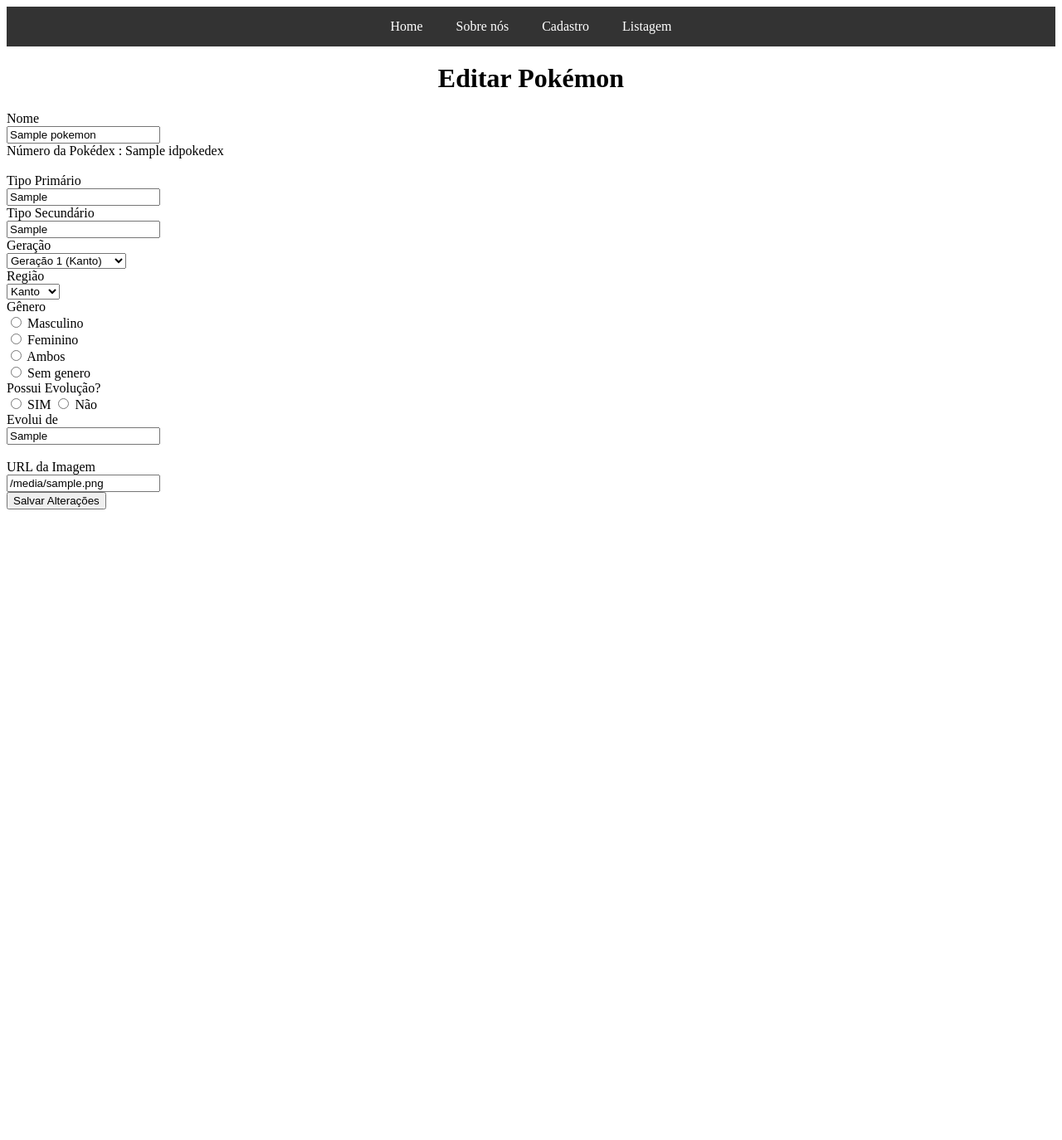
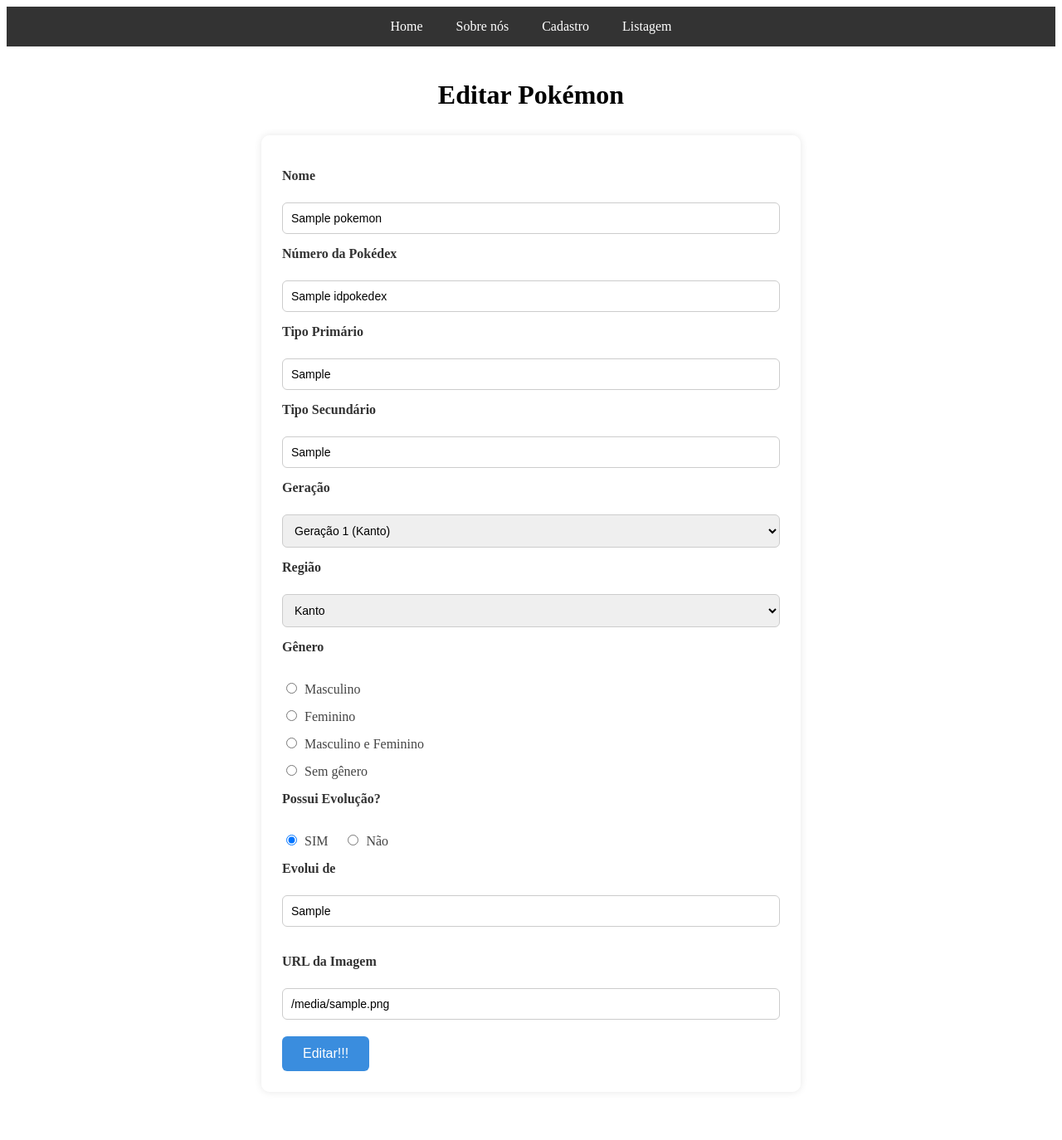
Before and after one commit to manuzickuhr/trabalhoprog, a Flask app: template templates/editar.html in a window 1280 px wide. Shown: the whole page at 83% size. Before the commit the page ends 614 px from the top, so only its background shows below. Run offline with Flask 3, Linux system fonts and the light colour scheme; the template is opened without the code that fills it: most values are stand-ins (such as "Sample title", 1, 10 or a date in 2020); parts of the project's set-up code (start-up, migrations or seed data) failed here and were passed over.

Commit message:
Ajustes finais

```diff
--- a/app.py
+++ b/app.py
@@ -72,35 +72,39 @@ def editar_pokemon(id):
         pokemons = Pokemon.select()
         return render_template("editar.html", pokemon=pokemon, pokemons=pokemons)
 
-@app.route("/atualizar", methods=["POST"])
+@app.route('/atualizar_pokemon', methods=['POST'])
 def atualizar_pokemon():
-    id = int(request.form["id"])
+    with db_session:
+        pokemon_id = request.form.get('id')
+        if not pokemon_id:
+            return "ID do Pokémon não enviado", 400
 
-    with db_session:
-        pokemon = Pokemon.get(id=id)
+        pokemon = Pokemon.get(id=int(pokemon_id))
         if not pokemon:
             return "Pokémon não encontrado", 404
 
-        pokemon.nome = request.form["nome"]
-        pokemon.idpokedex = int(request.form["idpokedex"]) if request.form["idpokedex"] else None
-        pokemon.tipo_primario = request.form["tipo_primario"]
-        pokemon.tipo_secundario = request.form["tipo_secundario"]
-        pokemon.geracao = int(request.form["geracao"]) if request.form["geracao"] else None
-        pokemon.regiao = request.form["regiao"]
-        pokemon.genero = request.form["genero"]
-        pokemon.tem_evolucao = request.form["tem_evolucao"]
-        #pokemon.evolui_de = int(request.form["evolui_de"]) if request.form["evolui_de"] else None
-        # Tentativa de conversão para int, se falhar, define como None, antes ele tentava converter o none para int que dava erro
+        pokemon.nome = request.form.get('nome')
+        pokemon.tipo_primario = request.form.get('tipo_primario')
+
+        tipo_secundario = request.form.get('tipo_secundario')
+        pokemon.tipo_secundario = tipo_secundario if tipo_secundario else None
+
+        pokemon.geracao = int(request.form.get('geracao'))
+        pokemon.regiao = request.form.get('regiao')
+        pokemon.genero = request.form.get('genero')
+
+        # tem_evolucao vem como 'True' ou 'False' string do formulário
+        pokemon.tem_evolucao = request.form.get('tem_evolucao') == 'S'
+
         try:
             pokemon.evolui_de = int(request.form["evolui_de"])
         except (ValueError, TypeError):
             pokemon.evolui_de = None
 
-        pokemon.imagem = request.form["imagem"]
+        pokemon.imagem = request.form.get('imagem')
 
-        commit()
+    return redirect(url_for('listagem'))
 
-    return redirect(url_for("listagem"))
 
 @app.route('/excluir/<int:id>')
 def excluir_pokemon(id):
--- a/static/css/style.css
+++ b/static/css/style.css
@@ -59,3 +59,64 @@ h1 {
     text-align: center;
     margin-top: 20px;
 }
+
+/* Estilo para o formulário de edição */
+form {
+    max-width: 600px;
+    margin: 30px auto;
+    padding: 25px;
+    background-color: #ffffffdd;
+    border-radius: 10px;
+    box-shadow: 0 0 10px rgba(0, 0, 0, 0.1);
+}
+
+form label {
+    font-weight: bold;
+    margin-top: 15px;
+    display: block;
+    color: #333;
+}
+
+form input[type="text"],
+form input[type="url"],
+form input[list],
+form select {
+    width: 100%;
+    padding: 10px;
+    margin-top: 5px;
+    border: 1px solid #ccc;
+    border-radius: 6px;
+    font-size: 14px;
+    box-sizing: border-box;
+}
+
+form input[type="radio"] {
+    margin-right: 5px;
+}
+
+form input[type="radio"] + label {
+    display: inline-block;
+    margin-right: 15px;
+    font-weight: normal;
+    color: #444;
+}
+
+form button {
+    margin-top: 20px;
+    padding: 12px 25px;
+    background-color: #3a8dde;
+    color: white;
+    border: none;
+    border-radius: 6px;
+    cursor: pointer;
+    font-size: 16px;
+    transition: background-color 0.3s ease;
+}
+
+form button:hover {
+    background-color: #306fb2;
+}
+
+main {
+    padding: 20px;
+}
--- a/templates/editar.html
+++ b/templates/editar.html
@@ -1,20 +1,20 @@
 <!DOCTYPE html>
 <html lang="pt-br">
 <head>
-    <meta charset="UTF-8">
-    <meta name="viewport" content="width=device-width, initial-scale=1.0">
+    <meta charset="UTF-8" />
+    <meta name="viewport" content="width=device-width, initial-scale=1" />
     <title>Editar Pokémon</title>
-    <link rel="stylesheet" href="{{ url_for('static', filename='css/style.css') }}">
+    <link rel="stylesheet" href="{{ url_for('static', filename='css/style.css') }}" />
 </head>
 <body>
 
 <header>
     <nav>
         <ul>
-            <a href="{{ url_for("home") }}"><li> Home</li></a>
-            <a href="{{ url_for("sobre") }}"><li> Sobre nós</li></a>
-            <a href="{{ url_for("cadastro") }}"><li> Cadastro</li></a>
-            <a href="{{ url_for("listagem") }}"><li> Listagem</li></a>
+            <a href="{{ url_for('home') }}"><li> Home</li></a>
+            <a href="{{ url_for('sobre') }}"><li> Sobre nós</li></a>
+            <a href="{{ url_for('cadastro') }}"><li> Cadastro</li></a>
+            <a href="{{ url_for('listagem') }}"><li> Listagem</li></a>
         </ul>
     </nav>
 </header>
@@ -23,30 +23,45 @@
     <h1>Editar Pokémon</h1>
 
     <form action="{{ url_for('atualizar_pokemon') }}" method="POST">
-        <input type="hidden" name="id" value="{{ pokemon.id }}">
+
+        <input type="hidden" name="id" value="{{ pokemon.id }}" />
 
         <label for="nome">Nome</label><br>
         <input type="text" id="nome" name="nome" value="{{ pokemon.nome }}" required><br>
 
-        <label for="idpokedex">Número da Pokédex : {{ pokemon.idpokedex }}</label><br><br>
+        <label for="idpokedex">Número da Pokédex</label><br>
+        <input type="text" id="idpokedex" name="idpokedex" value="{{ pokemon.idpokedex }}" readonly><br>
 
         <label for="tipo_primario">Tipo Primário</label><br>
-        <input list="tipos" id="tipo_primario" name="tipo_primario" value="{{ pokemon.tipo_primario }}" required><br>
+        <input list="tipos" id="tipo_primario" name="tipo_primario" autocomplete="off" value="{{ pokemon.tipo_primario }}" required><br>
 
         <label for="tipo_secundario">Tipo Secundário</label><br>
-        <input list="tipos" id="tipo_secundario" name="tipo_secundario" value="{{ pokemon.tipo_secundario }}" required><br>
+        <input list="tipos" id="tipo_secundario" name="tipo_secundario" autocomplete="off" value="{{ pokemon.tipo_secundario }}" required><br>
 
         <datalist id="tipos">
-            <option value="Normal"><option value="Fogo"><option value="Água"><option value="Elétrico">
-            <option value="Grama"><option value="Gelo"><option value="Lutador"><option value="Veneno">
-            <option value="Terrestre"><option value="Voador"><option value="Psíquico"><option value="Inseto">
-            <option value="Pedra"><option value="Fantasma"><option value="Dragão"><option value="Sombrio">
-            <option value="Aço"><option value="Fada"><option value="Planta">
+            <option value="Normal">
+            <option value="Fogo">
+            <option value="Água">
+            <option value="Elétrico">
+            <option value="Grama">
+            <option value="Gelo">
+            <option value="Lutador">
+            <option value="Veneno">
+            <option value="Terrestre">
+            <option value="Voador">
+            <option value="Psíquico">
+            <option value="Inseto">
+            <option value="Pedra">
+            <option value="Fantasma">
+            <option value="Dragão">
+            <option value="Sombrio">
+            <option value="Aço">
+            <option value="Fada">
+            <option value="Planta">
         </datalist>
 
         <label for="geracao">Geração</label><br>
-        <select id="geracao" name="geracao" required>
-            <option value="" disabled>Selecione a geração</option>
+        <select id="geracao" name="geracao" value="{{ pokemon.geracao }}" required>
             {% for i in range(1, 10) %}
                 <option value="{{ i }}" {% if pokemon.geracao == i|string %}selected{% endif %}>
                     Geração {{ i }} ({{ ["Kanto", "Johto", "Hoenn", "Sinnoh", "Unova", "Kalos", "Alola", "Galar", "Paldea"][i-1] }})
@@ -55,27 +70,37 @@
         </select><br>
 
         <label for="regiao">Região</label><br>
-        <select id="regiao" name="regiao" required>
-            {% for r in ["kanto", "johto", "hoenn", "sinnoh", "unova", "kalos", "alola", "galar", "paldea"] %}
+        <select id="regiao" name="regiao" value="{{ pokemon.regiao }}" required>
+           {% for r in ["kanto", "johto", "hoenn", "sinnoh", "unova", "kalos", "alola", "galar", "paldea"] %}
                 <option value="{{ r }}" {% if pokemon.regiao == r %}selected{% endif %}>{{ r.capitalize() }}</option>
             {% endfor %}
-        </select><br>
+        </select> <br>
 
         <label>Gênero</label><br>
-        {% for g in ['masculino', 'feminino', 'ambos', 'sem_genero'] %}
-            <input type="radio" id="{{ g }}" name="genero" value="{{ g }}" {% if pokemon.genero == g %}checked{% endif %}>
-            <label for="{{ g }}">{{ g.replace('_', ' ').capitalize() }}</label><br>
-        {% endfor %}
+
+        <input type="radio" id="masculino" name="genero" value="masculino" {% if pokemon.genero == 'masculino' %}checked{% endif %} required>
+        <label for="masculino">Masculino</label><br>
+
+        <input type="radio" id="feminino" name="genero" value="feminino" {% if pokemon.genero == 'feminino' %}checked{% endif %}>
+        <label for="feminino">Feminino</label><br>
+
+        <input type="radio" id="ambos" name="genero" value="ambos" {% if pokemon.genero == 'ambos' %}checked{% endif %}>
+        <label for="ambos">Masculino e Feminino</label><br>
+
+        <input type="radio" id="sem_genero" name="genero" value="sem_genero" {% if pokemon.genero == 'sem_genero' %}checked{% endif %} required>
+        <label for="sem_genero">Sem gênero</label><br>
 
         <label>Possui Evolução?</label><br>
-        <input type="radio" id="sim" name="tem_evolucao" value="S" {% if pokemon.tem_evolucao == 'S' %}checked{% endif %}>
+
+        <input type="radio" id="sim" name="tem_evolucao" value="S" {% if pokemon.tem_evolucao %}checked{% endif %} required>
         <label for="sim">SIM</label>
 
-        <input type="radio" id="nao" name="tem_evolucao" value="N" {% if pokemon.tem_evolucao == 'N' %}checked{% endif %}>
+        <input type="radio" id="nao" name="tem_evolucao" value="N" {% if not pokemon.tem_evolucao %}checked{% endif %}>
         <label for="nao">Não</label><br>
 
+
         <label for="evolui_de">Evolui de</label><br>
-        <input type="text" id="evolui_de" name="evolui_de" list="pokemons" value="{{ pokemon.evolui_de }}"><br><br>
+        <input type="text" id="evolui_de" name="evolui_de" list="pokemons" placeholder="Digite o nome ou ID do Pokémon de evolução anterior" value="{{ pokemon.evolui_de }}"><br><br>
 
         <datalist id="pokemons">
             {% for p in pokemons %}
@@ -84,10 +109,12 @@
         </datalist>
 
         <label for="imagem">URL da Imagem</label><br>
-        <input type="url" id="imagem" name="imagem" value="{{ pokemon.imagem }}" required><br>
+        <input type="url" id="imagem" name="imagem" placeholder="https://exemplo.com/imagem.png" value="{{ pokemon.imagem }}" required><br>
 
-        <button type="submit">Salvar Alterações</button>
+        <button>Editar!!!</button>
+
     </form>
+
 </main>
 
 </body>
```
Also changed, not shown: templates/index.html (+81 -6 lines), templates/sobre.html (+55 -0 lines), pokemon.db, static/img/integrantes.png (added).
